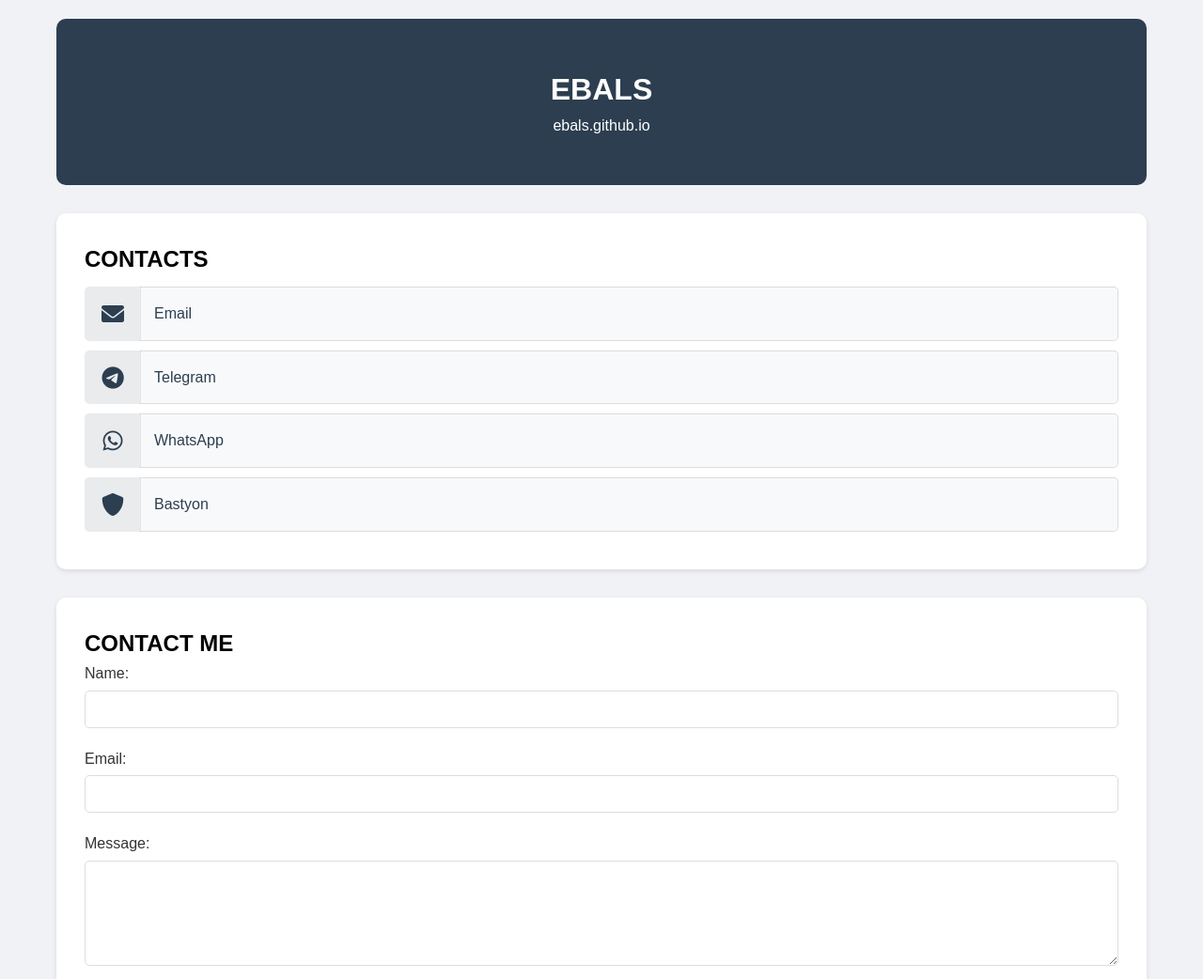
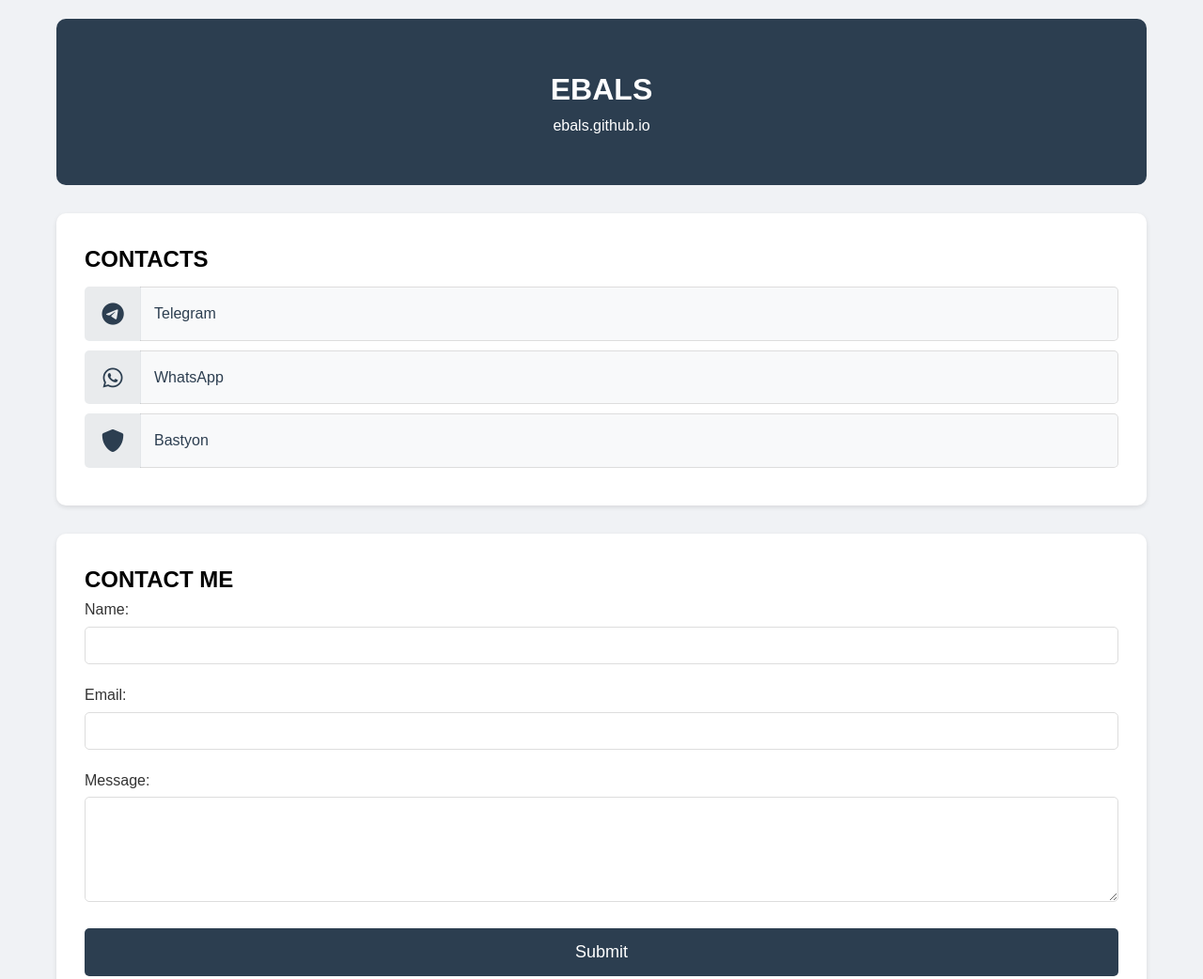
Before and after one commit to ebals/ebals.github.io, a plain HTML site: page index.html in a window 1280 px wide. Shown: the top 1042 px of the page at 94% size. Drawn offline with Linux system fonts and the light colour scheme.

Commit message:
Add files via upload

```diff
--- a/index.html
+++ b/index.html
@@ -18,10 +18,7 @@
         <section class="contacts">
             <h2> CONTACTS </h2>
             <ul class="contact-list">
-                <li>
-                    <i class="fas fa-envelope"></i>
-                    <a href="mailto:EbalSS@proton.me" class="contact-btn">Email </a>
-                </li>
+
                 <li>
                     <i class="fab fa-telegram"></i>
                     <a href="https://t.me/EvgeniiAlexan" target="_blank" class="contact-btn">Telegram</a>
```
